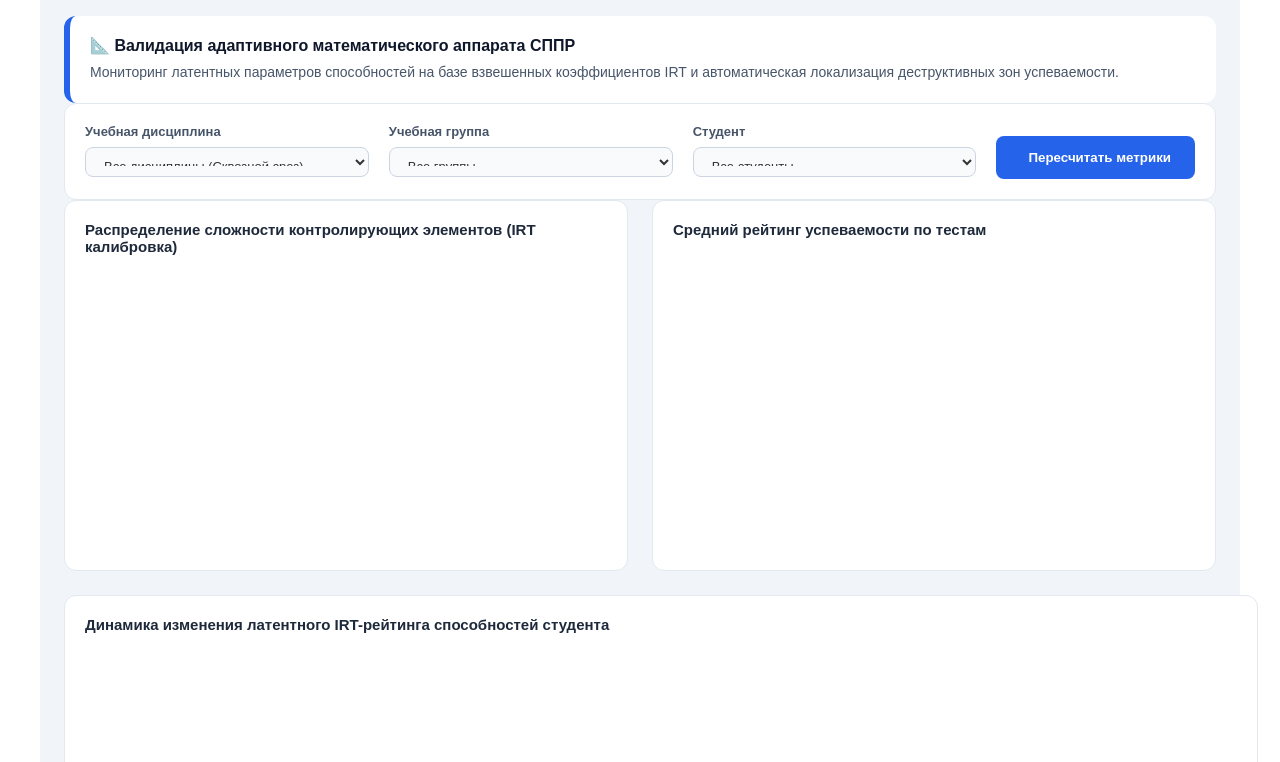
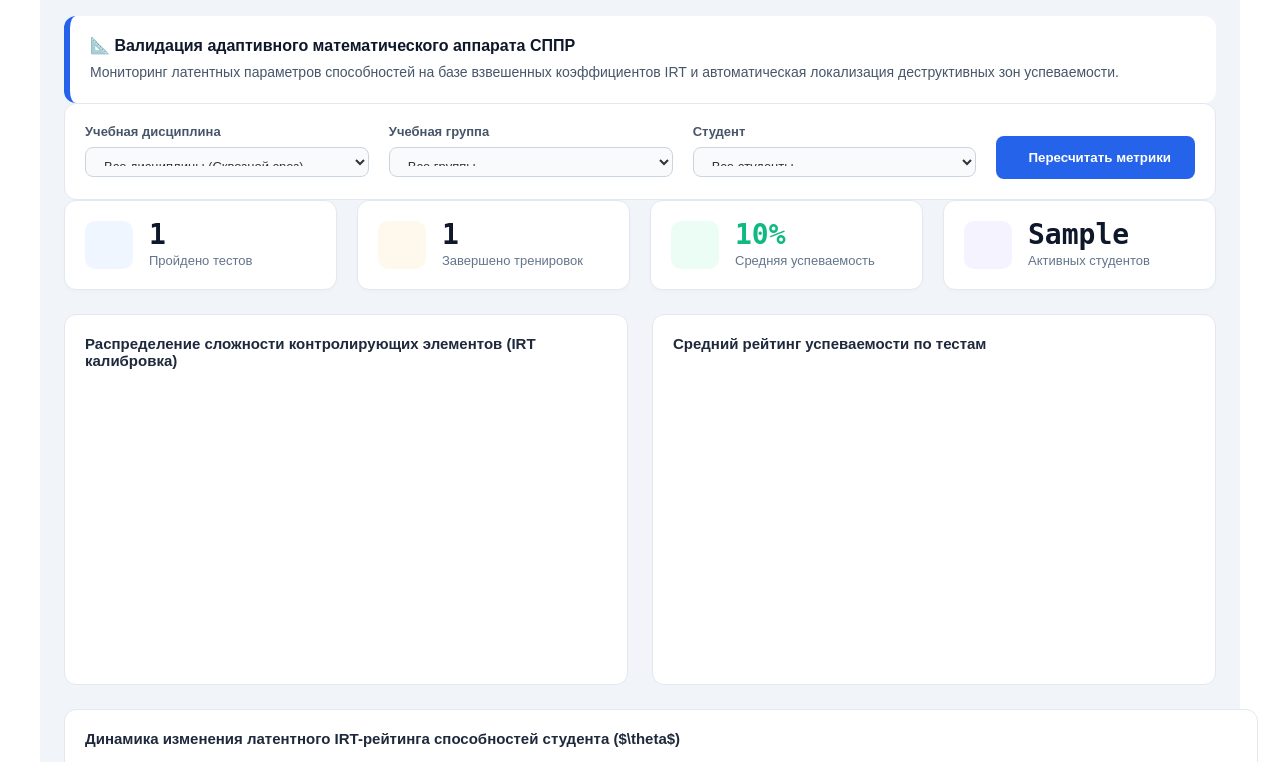
Before and after one commit to ThePerfomance/MPOSServer, a Django app: template api/templates/admin/sppr_analytics.html in a window 1280 px wide. Shown: the part 153-915 px from the top of the page. Run offline with Django 5.2, Linux system fonts and the light colour scheme; a user stored in the database is signed in; tables that the repository leaves empty hold one stand-in row (values such as "Sample post"); the template is opened without the code that fills it: values that come from a table or form of the project are taken from there, most other values are stand-ins (such as "Sample title", 1, 10 or a date in 2020); a map, chart or similar area stays blank.

Commit message:
add text stats

```diff
--- a/api/templates/admin/sppr_analytics.html
+++ b/api/templates/admin/sppr_analytics.html
@@ -48,6 +48,50 @@
         </form>
     </div>
 
+    <div style="display: grid; grid-template-columns: repeat(auto-fit, minmax(240px, 1fr)); gap: 20px; margin-bottom: 24px; width: 100%;">
+
+        <div style="background: #fff; border: 1px solid #e2e8f0; border-radius: 12px; padding: 20px; display: flex; align-items: center; gap: 16px; box-shadow: 0 2px 4px rgba(0,0,0,0.02);">
+            <div style="width: 48px; height: 48px; border-radius: 10px; background: #EFF6FF; color: #2563EB; display: flex; align-items: center; justify-content: center; font-size: 20px;">
+                <i class="fas fa-file-alt"></i>
+            </div>
+            <div>
+                <div style="font-size: 28px; font-weight: 700; color: #0F172A; line-height: 1; font-family: monospace;">{{ total_tests_completed }}</div>
+                <div style="font-size: 13px; color: #64748b; font-weight: 500; margin-top: 4px;">Пройдено тестов</div>
+            </div>
+        </div>
+
+        <div style="background: #fff; border: 1px solid #e2e8f0; border-radius: 12px; padding: 20px; display: flex; align-items: center; gap: 16px; box-shadow: 0 2px 4px rgba(0,0,0,0.02);">
+            <div style="width: 48px; height: 48px; border-radius: 10px; background: #F59E0B12; color: #F59E0B; display: flex; align-items: center; justify-content: center; font-size: 20px;">
+                <i class="fas fa-dumbbell"></i>
+            </div>
+            <div>
+                <div style="font-size: 28px; font-weight: 700; color: #0F172A; line-height: 1; font-family: monospace;">{{ total_trainings_completed }}</div>
+                <div style="font-size: 13px; color: #64748b; font-weight: 500; margin-top: 4px;">Завершено тренировок</div>
+            </div>
+        </div>
+
+        <div style="background: #fff; border: 1px solid #e2e8f0; border-radius: 12px; padding: 20px; display: flex; align-items: center; gap: 16px; box-shadow: 0 2px 4px rgba(0,0,0,0.02);">
+            <div style="width: 48px; height: 48px; border-radius: 10px; background: #ECFDF5; color: #10B981; display: flex; align-items: center; justify-content: center; font-size: 20px;">
+                <i class="fas fa-percentage"></i>
+            </div>
+            <div>
+                <div style="font-size: 28px; font-weight: 700; color: #10B981; line-height: 1; font-family: monospace;">{{ global_avg_score }}%</div>
+                <div style="font-size: 13px; color: #64748b; font-weight: 500; margin-top: 4px;">Средняя успеваемость</div>
+            </div>
+        </div>
+
+        <div style="background: #fff; border: 1px solid #e2e8f0; border-radius: 12px; padding: 20px; display: flex; align-items: center; gap: 16px; box-shadow: 0 2px 4px rgba(0,0,0,0.02);">
+            <div style="width: 48px; height: 48px; border-radius: 10px; background: #F5F3FF; color: #8B5CF6; display: flex; align-items: center; justify-content: center; font-size: 20px;">
+                <i class="fas fa-user-graduate"></i>
+            </div>
+            <div>
+                <div style="font-size: 28px; font-weight: 700; color: #0F172A; line-height: 1; font-family: monospace;">{{ unique_active_students }}</div>
+                <div style="font-size: 13px; color: #64748b; font-weight: 500; margin-top: 4px;">Активных студентов</div>
+            </div>
+        </div>
+
+    </div>
+
     <div style="display: flex; flex-wrap: wrap; gap: 24px; width: 100%; margin-bottom: 24px;">
         <div style="flex: 1; min-width: 400px; background: #fff; padding: 20px; border-radius: 12px; border: 1px solid #e2e8f0; box-shadow: var(--sh1);">
             <h4 style="margin-top:0; font-weight:600; color:#1e293b; font-size:15px;"><i class="fas fa-cubes text-primary mr-2"></i>Распределение сложности контролирующих элементов (IRT калибровка)</h4>
@@ -65,7 +109,7 @@
     </div>
 
     <div style="width: 100%; background: #fff; padding: 20px; border-radius: 12px; border: 1px solid #e2e8f0; box-shadow: var(--sh1); margin-bottom: 24px;">
-        <h4 style="margin-top:0; font-weight:600; color:#1e293b; font-size:15px;"><i class="fas fa-chart-line text-info mr-2"></i>Динамика изменения латентного IRT-рейтинга способностей студента</h4>
+        <h4 style="margin-top:0; font-weight:600; color:#1e293b; font-size:15px;"><i class="fas fa-chart-line text-info mr-2"></i>Динамика изменения латентного IRT-рейтинга способностей студента ($\theta$)</h4>
         <div style="position: relative; height: 320px; width: 100%;">
             <canvas id="dynLineChart"></canvas>
         </div>
@@ -158,7 +202,7 @@ document.addEventListener('DOMContentLoaded', function() {
                 data: { labels: ratingLabels, datasets: [{ data: ratingData.map(Number), backgroundColor: '#10B981', borderRadius: 4 }] },
                 options: {
                     responsive: true, maintainAspectRatio: false, plugins: { legend: { display: false } },
-                     scales: { y: { beginAtZero: true, max: 100, ticks: { callback: value => value + '%' } } }
+                    scales: { y: { beginAtZero: true, max: 100, ticks: { callback: value => value + '%' } } }
                 }
             });
         }
```
Also changed, not shown: api/views.py (+49 -34 lines).
